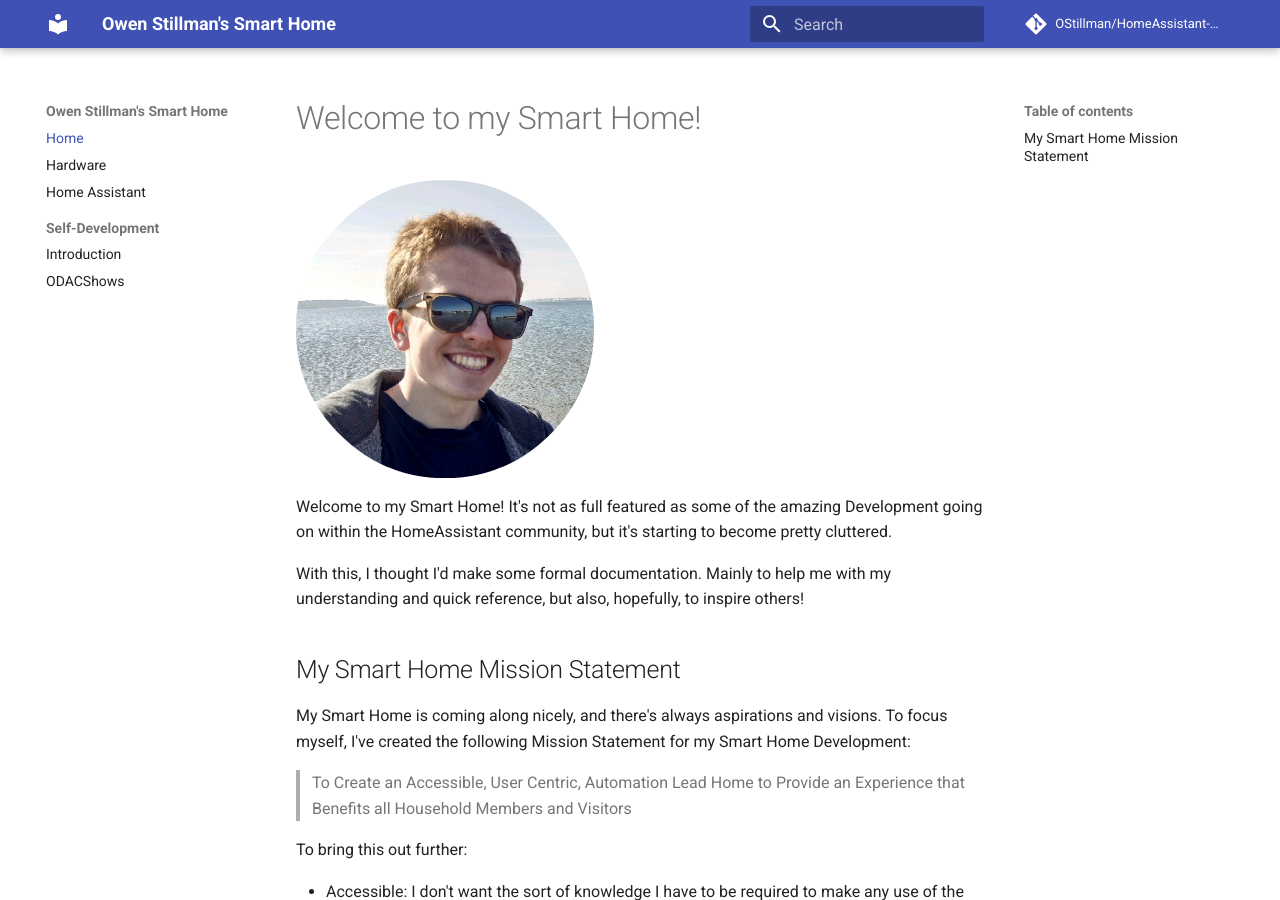
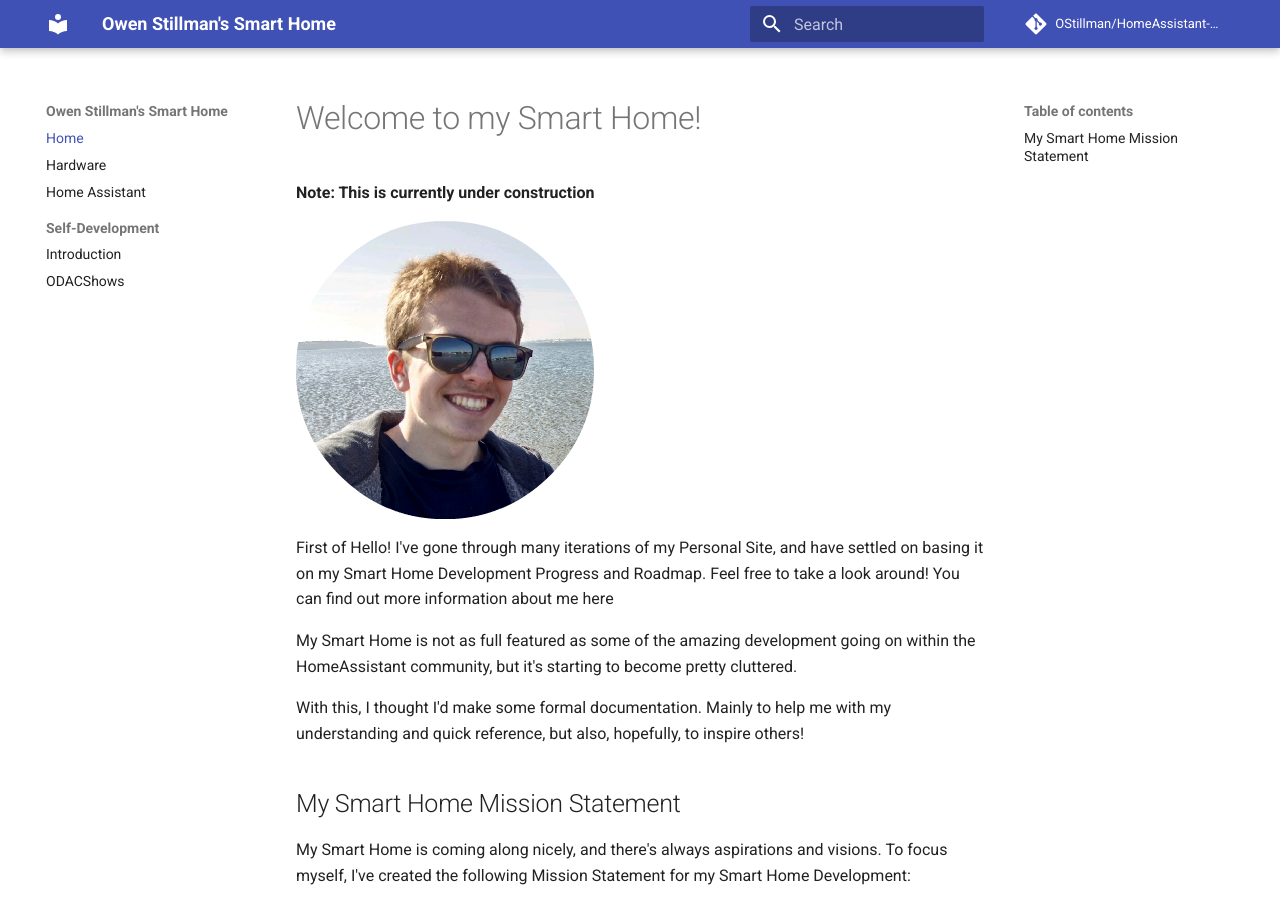
Before and after one commit to OStillman/HomeAssistant-Public, an MkDocs documentation site: the page built from docs/index.md, in a window 1280 px wide and 900 px high. Built offline with MkDocs 1.6.1 and Material for MkDocs 9.7.7, drawn with Linux system fonts in a browser that asks for light colours; comment, search, counter and statistics services are not loaded.

Commit message:
Edit Index

```diff
--- a/docs/index.md
+++ b/docs/index.md
@@ -1,8 +1,12 @@
 # Welcome to my Smart Home!
 
-![Placeholder](./assets/images/me.png){: align=center}
+**Note: This is currently under construction**
 
-Welcome to my Smart Home! It's not as full featured as some of the amazing Development going on within the HomeAssistant community, but it's starting to become pretty cluttered.
+![Placeholder](./assets/images/me.png){: align=middle}
+
+First of Hello! I've gone through many iterations of my Personal Site, and have settled on basing it on my Smart Home Development Progress and Roadmap. Feel free to take a look around! You can find out more information about me here
+
+My Smart Home is not as full featured as some of the amazing development going on within the HomeAssistant community, but it's starting to become pretty cluttered.
 
 With this, I thought I'd make some formal documentation. Mainly to help me with my understanding and quick reference, but also, hopefully, to inspire others!
 
```
